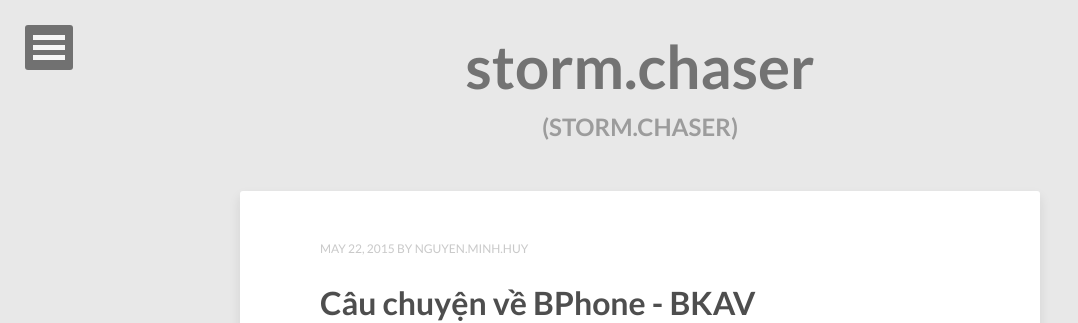
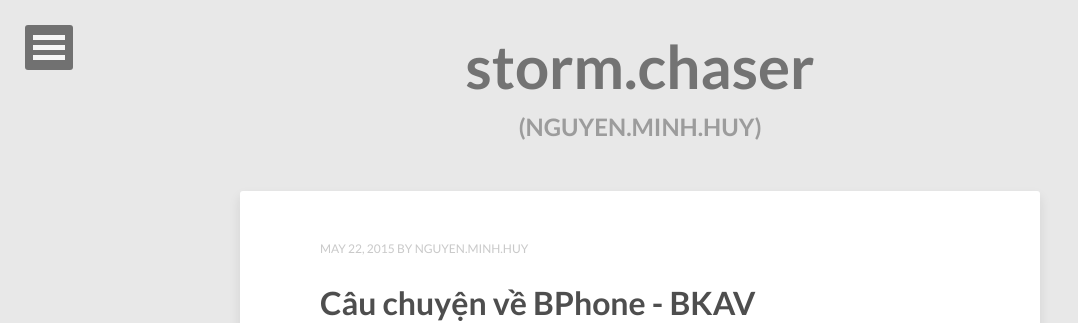
Before and after one commit to vareisen/vareisen.github.io, a Jekyll site: the page built from index.html, in a window 1280 px wide and 900 px high. Shown: the top 323 px of the window, without its empty margins (0-1078 px from the left). Built offline with Jekyll 4.4.1, drawn with Linux system fonts in a browser that asks for light colours; the list of posts is cut into pages by our own code.

Commit message:
Update index.html

```diff
--- a/index.html
+++ b/index.html
@@ -1,6 +1,6 @@
 ---
 layout: post-index
-title: (storm.chaser)
+title: (Nguyen.Minh.Huy)
 description: "main page"
 tags:
 comments: false
```
